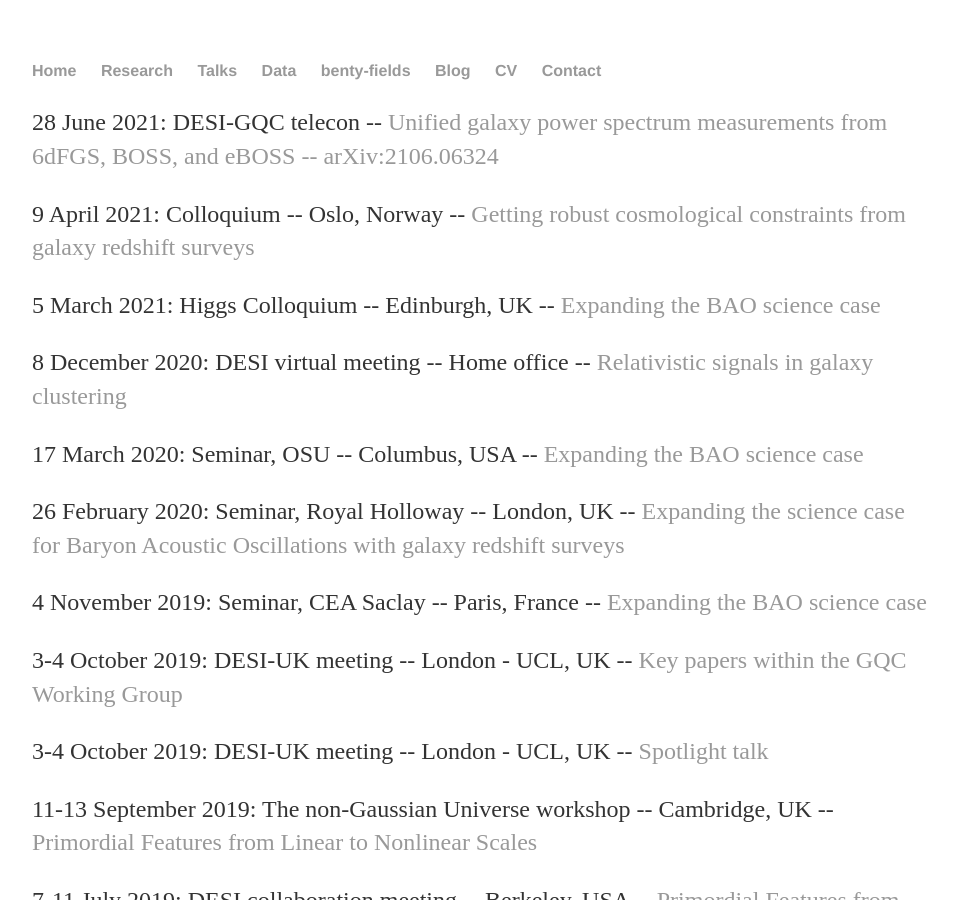
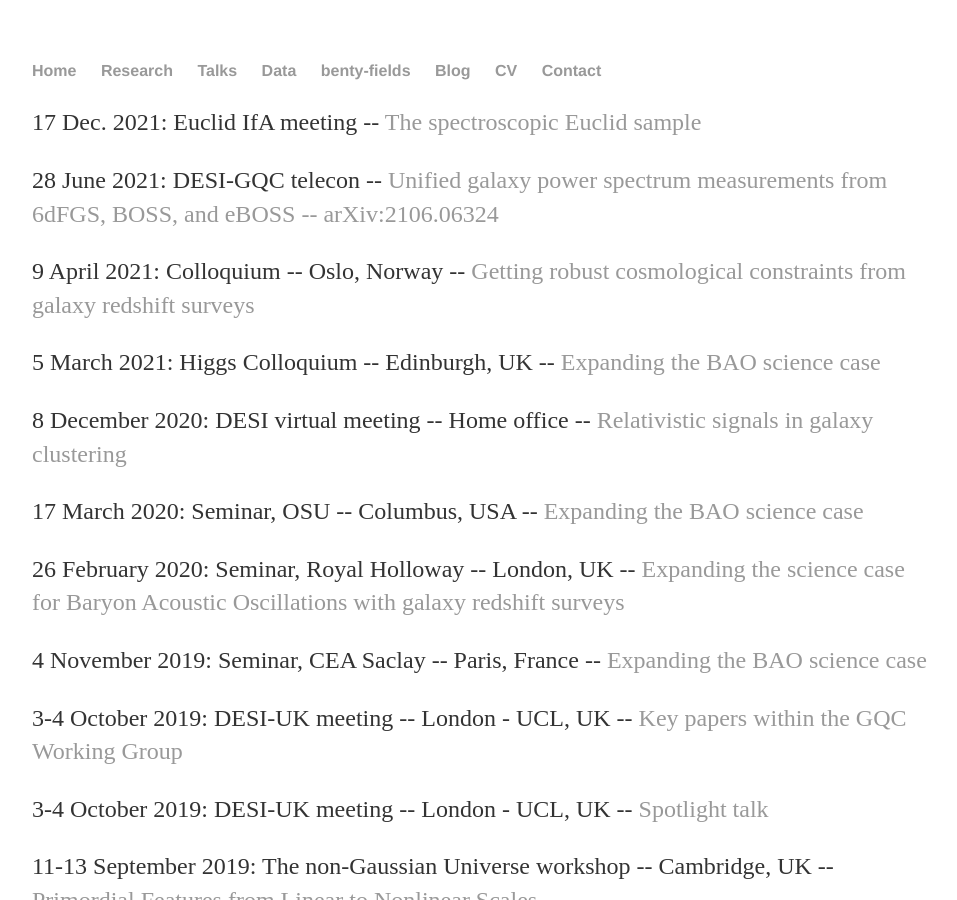
Before and after one commit to fbeutler/fbeutler.github.io, a Jekyll site: the page built from talks/talks.html, in a window 1280 px wide and 900 px high. Shown: the whole window, without its empty margins (160-1117 px from the left). Built offline with Jekyll 4.4.1, drawn with Linux system fonts in a browser that asks for light colours.

Commit message:
Update talks.html

```diff
--- a/talks/talks.html
+++ b/talks/talks.html
@@ -4,6 +4,9 @@
 ---
 
 <div id="talks">
+  <p>
+     17 Dec. 2021: Euclid IfA meeting -- <a href='/static/GQC_telecon_2021.pdf' target="_blank">The spectroscopic Euclid sample</a>
+  </p>
   <p>
      28 June 2021: DESI-GQC telecon -- <a href='/static/GQC_telecon_2021.pdf' target="_blank">Unified galaxy power spectrum measurements from 6dFGS, BOSS, and eBOSS -- arXiv:2106.06324</a>
   </p>
```
